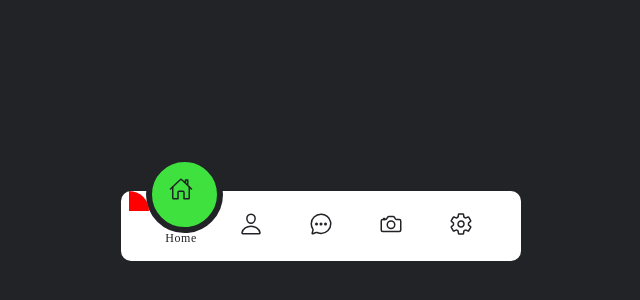
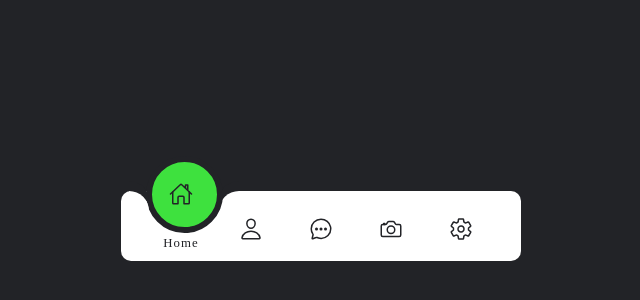
Before and after one commit to quannike68/Code, a plain HTML site: page index.html in a window 1280 px wide. Shown: the part 182-482 px from the top of the page, 319-959 px from the left. Drawn offline with nearby package versions, Linux system fonts and the light colour scheme.

Commit message:
complete

```diff
--- a/index.html
+++ b/index.html
@@ -52,6 +52,15 @@
       </ul>
     </div>
 
+    <script>
+      const list = document.querySelectorAll(".list");
+      function avtivelink() {
+        list.forEach((item) => item.classList.remove("active"));
+        this.classList.add("active");
+      }
+      list.forEach((item) => item.addEventListener("click", avtivelink));
+    </script>
+
     <script
       type="module"
       src="https://unpkg.com/ionicons@5.5.2/dist/ionicons/ionicons.esm.js"
--- a/stytes.css
+++ b/stytes.css
@@ -60,7 +60,7 @@ body {
 .navigation ul li a .icon {
     position: relative;
     display: block;
-    line-height: 75px;
+    line-height: 85px;
     font-size: 1.5em;
     color: var(--clr);
     transition: 0.5s;
@@ -74,8 +74,8 @@ body {
     position: absolute;
     color: var(--clr);
     font-weight: 400;
-    font-size: 0.75em;
-    letter-spacing: 0.05em;
+    font-size: 0.8em;
+    letter-spacing: 0.08em;
     transition: 0.5s;
     opacity: 0;
     transform: translateY(20px);
@@ -101,9 +101,42 @@ body {
     content: '';
     position: absolute;
     top: 45%;
-    left: -35%;
+    left: -36%;
     width: 20px;
     height: 20px;
-    background-color: red;
+    background-color: rgb(255, 255, 255);
     border-top-right-radius: 20px;
+    box-shadow: 0 -10px 0 0 var(--clr);
 }
+
+.indicator::after {
+    content: '';
+    position: absolute;
+    top: 45%;
+    right: -22px;
+    width: 20px;
+    height: 20px;
+    /* background-color: aqua; */
+    border-top-left-radius: 25px;
+    box-shadow: 0 -10px 0 0 var(--clr);
+}
+
+.navigation ul li:nth-child(1).active~.indicator {
+    transform: translateX(calc(70px * 0));
+}
+
+.navigation ul li:nth-child(2).active~.indicator {
+    transform: translateX(calc(70px * 1));
+}
+
+.navigation ul li:nth-child(3).active~.indicator {
+    transform: translateX(calc(70px * 2));
+}
+
+.navigation ul li:nth-child(4).active~.indicator {
+    transform: translateX(calc(70px * 3));
+}
+
+.navigation ul li:nth-child(5).active~.indicator {
+    transform: translateX(calc(70px * 4));
+}
```
